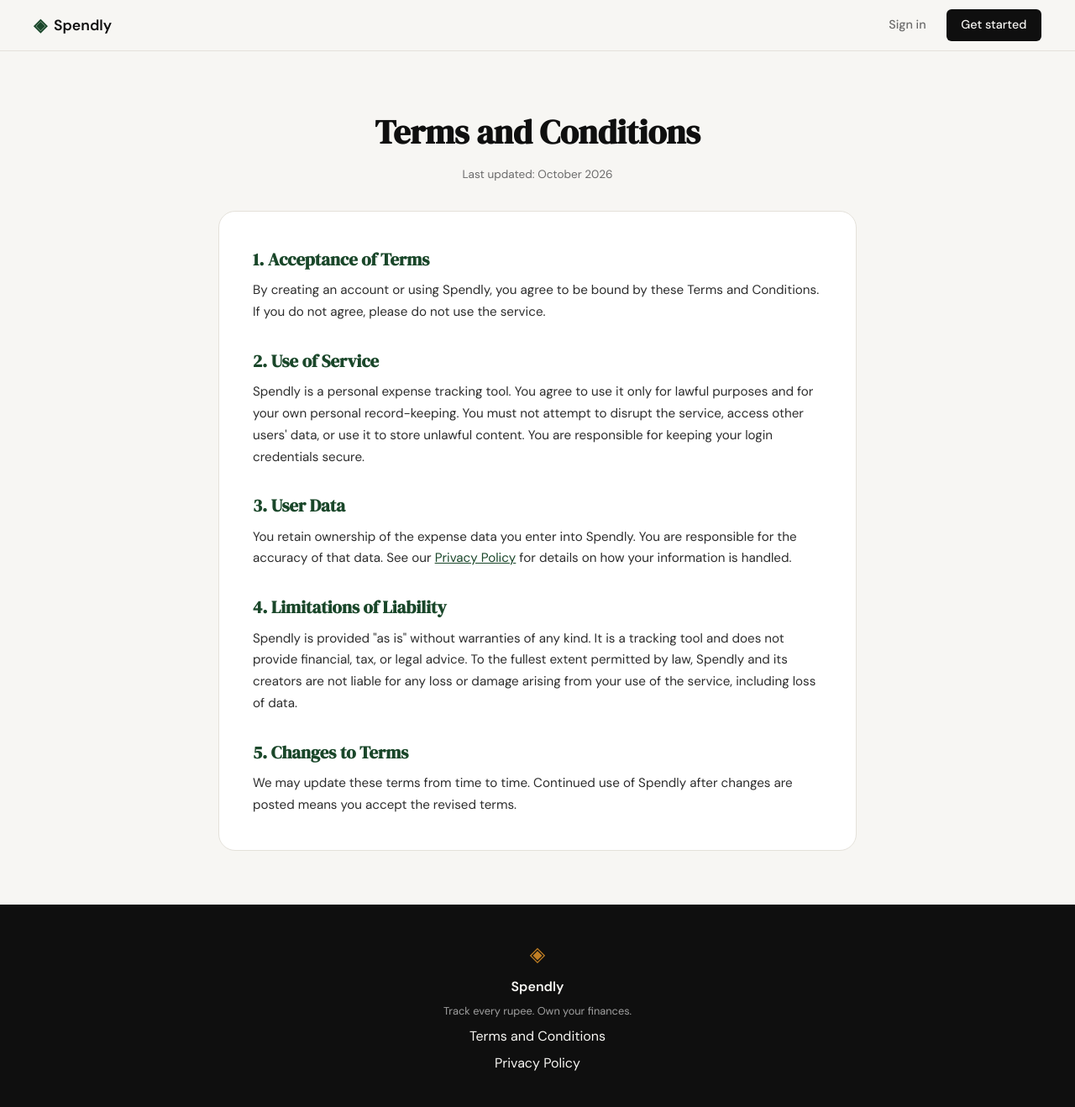
After one commit to MysteryBundle/Spendly, a Flask app: page /terms in a window 1280 px wide. The commit adds this page. Shown: the whole page at 84% size. Run offline with Flask 3, Linux system fonts and the light colour scheme.

Commit message:
landing: add terms and conditions page and route
Co-Authored-By: Claude Sonnet 5.5 <noreply@anthropic.com>

```diff
--- a/app.py
+++ b/app.py
@@ -20,6 +20,11 @@ def register():
 @app.route("/login")
 def login():
     return render_template("login.html")
+
+
+@app.route("/terms")
+def terms():
+    return render_template("terms.html")
 
 
 # ------------------------------------------------------------------ #
--- a/static/css/style.css
+++ b/static/css/style.css
@@ -508,6 +508,69 @@ a { color: inherit; text-decoration: none; }
 }
 
 /* ------------------------------------------------------------------ */
+/* Legal pages (terms, privacy)                                        */
+/* ------------------------------------------------------------------ */
+
+.legal-section {
+    padding: 4rem 2rem;
+    background: var(--paper);
+}
+
+.legal-container {
+    max-width: 760px;
+    margin: 0 auto;
+}
+
+.legal-header {
+    text-align: center;
+    margin-bottom: 2rem;
+}
+
+.legal-title {
+    font-family: var(--font-display);
+    font-size: 2.5rem;
+    color: var(--ink);
+    margin-bottom: 0.5rem;
+}
+
+.legal-updated {
+    font-size: 0.85rem;
+    color: var(--ink-muted);
+}
+
+.legal-card {
+    background: var(--paper-card);
+    border: 1px solid var(--border);
+    border-radius: var(--radius-lg);
+    padding: 2.5rem;
+}
+
+.legal-card h2 {
+    font-family: var(--font-display);
+    font-size: 1.3rem;
+    color: var(--accent);
+    margin: 1.75rem 0 0.5rem;
+}
+
+.legal-card h2:first-child { margin-top: 0; }
+
+.legal-card p,
+.legal-card li {
+    font-size: 0.95rem;
+    line-height: 1.7;
+    color: var(--ink-soft);
+}
+
+.legal-card ul {
+    margin: 0.5rem 0 0 1.25rem;
+}
+
+.legal-card a {
+    color: var(--accent);
+    text-decoration: underline;
+}
+
+/* ------------------------------------------------------------------ */
 /* Responsive                                                          */
 /* ------------------------------------------------------------------ */
 
--- a/templates/base.html
+++ b/templates/base.html
@@ -34,7 +34,7 @@
             <span class="brand-icon">◈</span>
             <span class="footer-name">Spendly</span>
             <p class="footer-copy">Track every rupee. Own your finances.</p>
-            <a href="#">Terms and Conditions</a>
+            <a href="/terms">Terms and Conditions</a>
             <a href="#">Privacy Policy</a>
         </div>
     </footer>
--- /dev/null
+++ b/templates/terms.html
@@ -0,0 +1,35 @@
+{% extends "base.html" %}
+
+{% block title %}Terms and Conditions — Spendly{% endblock %}
+
+{% block content %}
+
+<section class="legal-section">
+    <div class="legal-container">
+
+        <div class="legal-header">
+            <h1 class="legal-title">Terms and Conditions</h1>
+            <p class="legal-updated">Last updated: October 2026</p>
+        </div>
+
+        <div class="legal-card">
+            <h2>1. Acceptance of Terms</h2>
+            <p>By creating an account or using Spendly, you agree to be bound by these Terms and Conditions. If you do not agree, please do not use the service.</p>
+
+            <h2>2. Use of Service</h2>
+            <p>Spendly is a personal expense tracking tool. You agree to use it only for lawful purposes and for your own personal record-keeping. You must not attempt to disrupt the service, access other users' data, or use it to store unlawful content. You are responsible for keeping your login credentials secure.</p>
+
+            <h2>3. User Data</h2>
+            <p>You retain ownership of the expense data you enter into Spendly. You are responsible for the accuracy of that data. See our <a href="/privacy">Privacy Policy</a> for details on how your information is handled.</p>
+
+            <h2>4. Limitations of Liability</h2>
+            <p>Spendly is provided "as is" without warranties of any kind. It is a tracking tool and does not provide financial, tax, or legal advice. To the fullest extent permitted by law, Spendly and its creators are not liable for any loss or damage arising from your use of the service, including loss of data.</p>
+
+            <h2>5. Changes to Terms</h2>
+            <p>We may update these terms from time to time. Continued use of Spendly after changes are posted means you accept the revised terms.</p>
+        </div>
+
+    </div>
+</section>
+
+{% endblock %}
```
